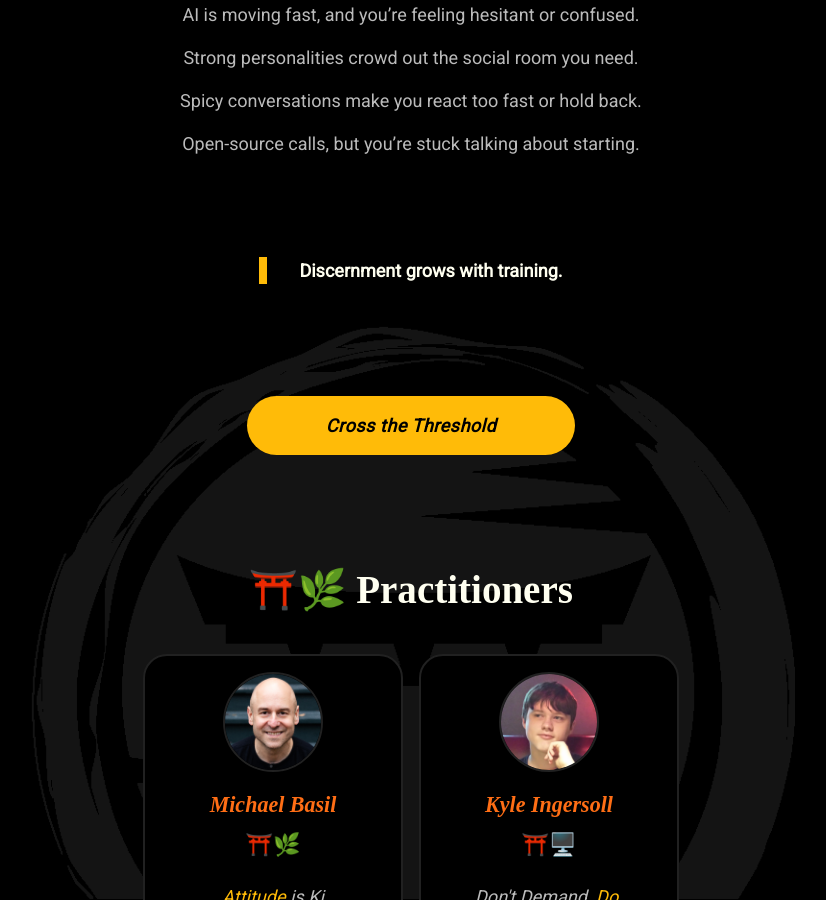
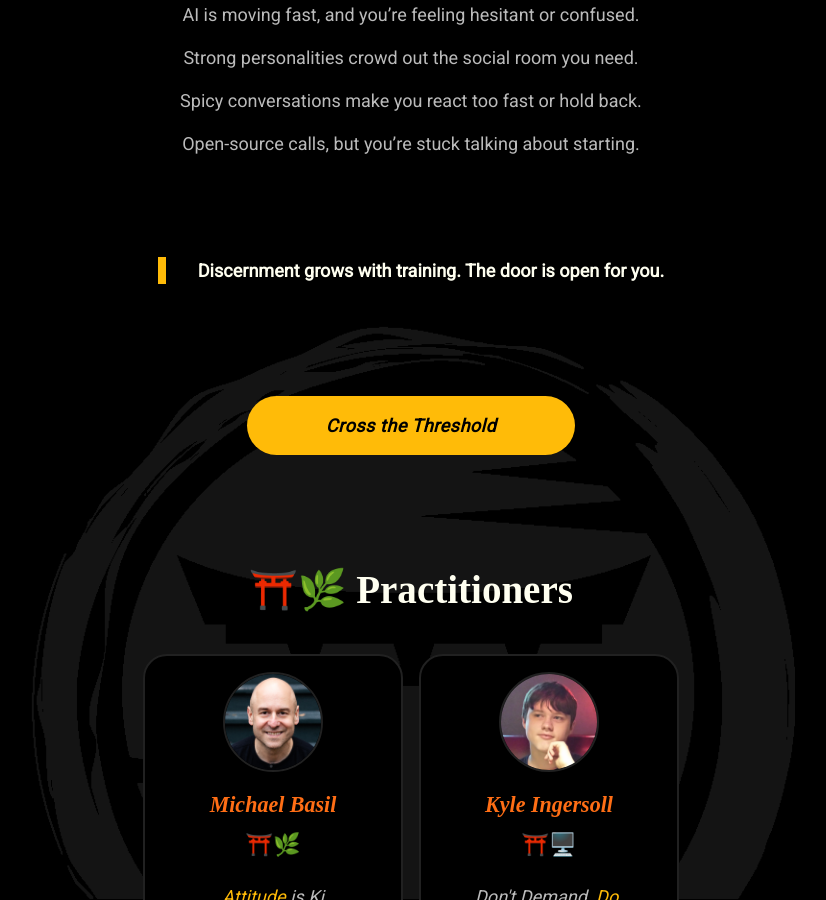
Before and after one commit to mindset-dojo/mindset-dojo.github.io, a Jekyll site: the page built from mission.md, in a window 1280 px wide and 900 px high, scrolled down 1289 px. Shown: the whole window, without its empty margins (229-1055 px from the left). Built offline with Jekyll 4.4.1, drawn with Linux system fonts in a browser that asks for light colours; some web fonts are replaced.

Commit message:
refactor(page): mission resonation invitation themes

```diff
--- a/_data/sections/mission.yaml
+++ b/_data/sections/mission.yaml
@@ -45,7 +45,7 @@ sections:
         - "Open-source calls, but you’re stuck talking about starting."
   - type: quote
     data:
-      text: "Discernment grows with training."
+      text: "Discernment grows with training. The door is open for you."
   - type: ctas
     data:
       items:
```
